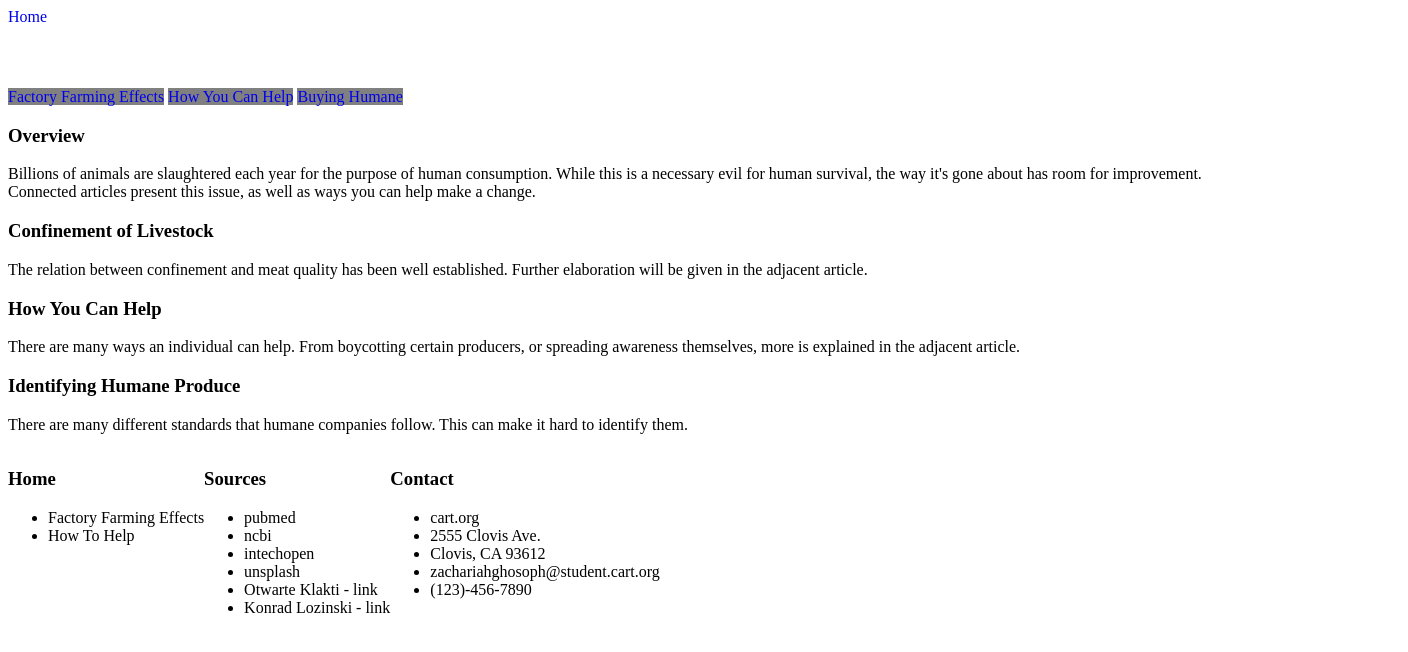
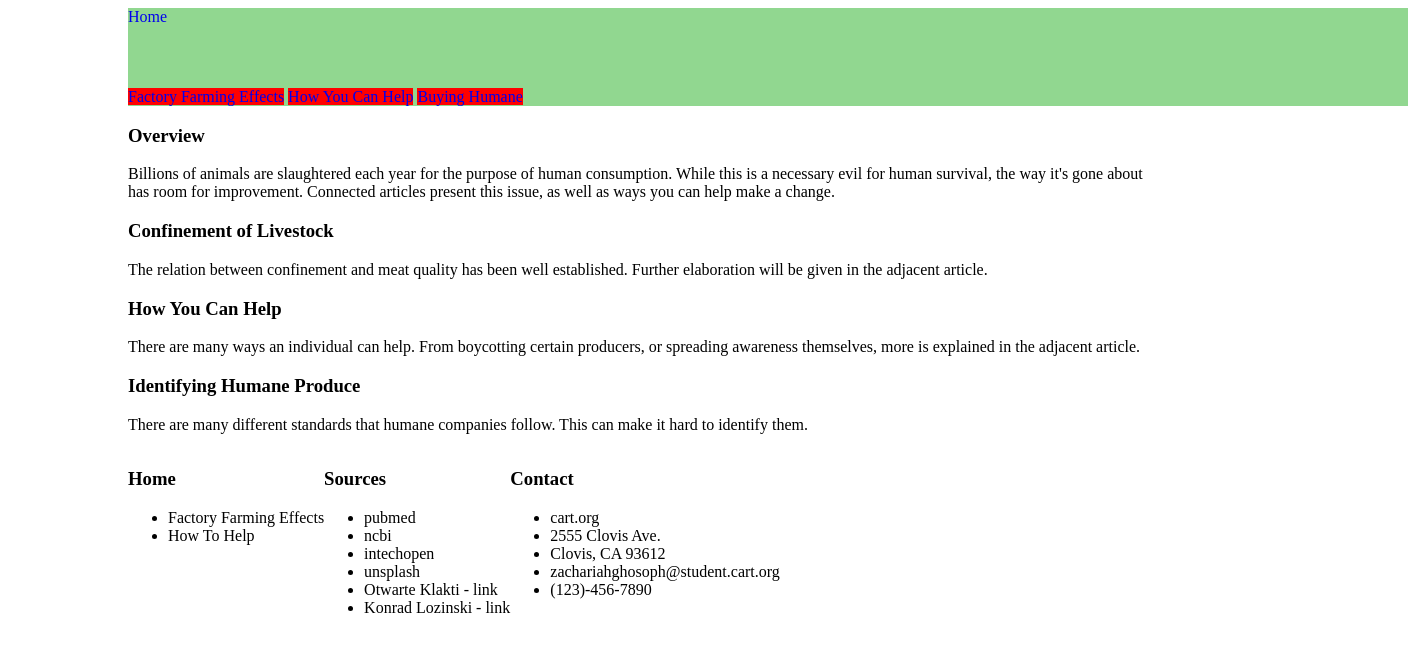
Before and after one commit to zachghosoph/Project-2, a plain HTML site: page index.html in a window 1280 px wide. Shown: the whole page, 1408 px wide, since content can reach past the window. Drawn offline with Linux system fonts and the light colour scheme.

Commit message:
Michael Markus
Worked on Navagation

```diff
--- a/index.html
+++ b/index.html
@@ -9,15 +9,17 @@
 </head>
 
 <body>
+   <div class ="fullnavigation">
 <div class="TenViewHeight">
     <a href="index.html">Home</a>
 </div>
+
 <div class="widthEighty">
-    <nav clas="FullWidth">
+
     <a href="factory.html" class="oneThirdWidth backgroundGray">Factory Farming Effects</a>
     <a href="help.html" class="oneThirdWidth backgroundGray">How You Can Help</a>
     <a href="humane.html" class="oneThirdWidth backgroundGray">Buying Humane</a>
-</nav>
+</div>
 </div>
 <section>
     <h3>Overview</h3>
--- a/style.css
+++ b/style.css
@@ -2,29 +2,45 @@
     text-decoration: none;
 }
 body {
-
+margin-left: 10%;
+margin-right: 10%;
 }
 
 .oneThirdWidth {
-    width: 33vw;
+    width: 33%;
+    background-color: red;
 }
 
 .TenViewHeight {
     height: 10vh;
+
+    width: 100vw;
 }
 
-.widthEighty {
-    width: 80vw;
+.linkcontainer {
+    display: flex;
+    background-color: red;
+    flex-direction: row;
 }
+
+
+
 
 .FullWidth {
     width: 100vw;
+    height: 10vh;
 }
 
 .backgroundGray {
-    background-color: gray;
+
 }
 
 .flexDaddy {
     display: flex;
 }
+
+.fullnavigation{
+    background-color: #91D790;
+    width: 100vw;
+
+}
```
